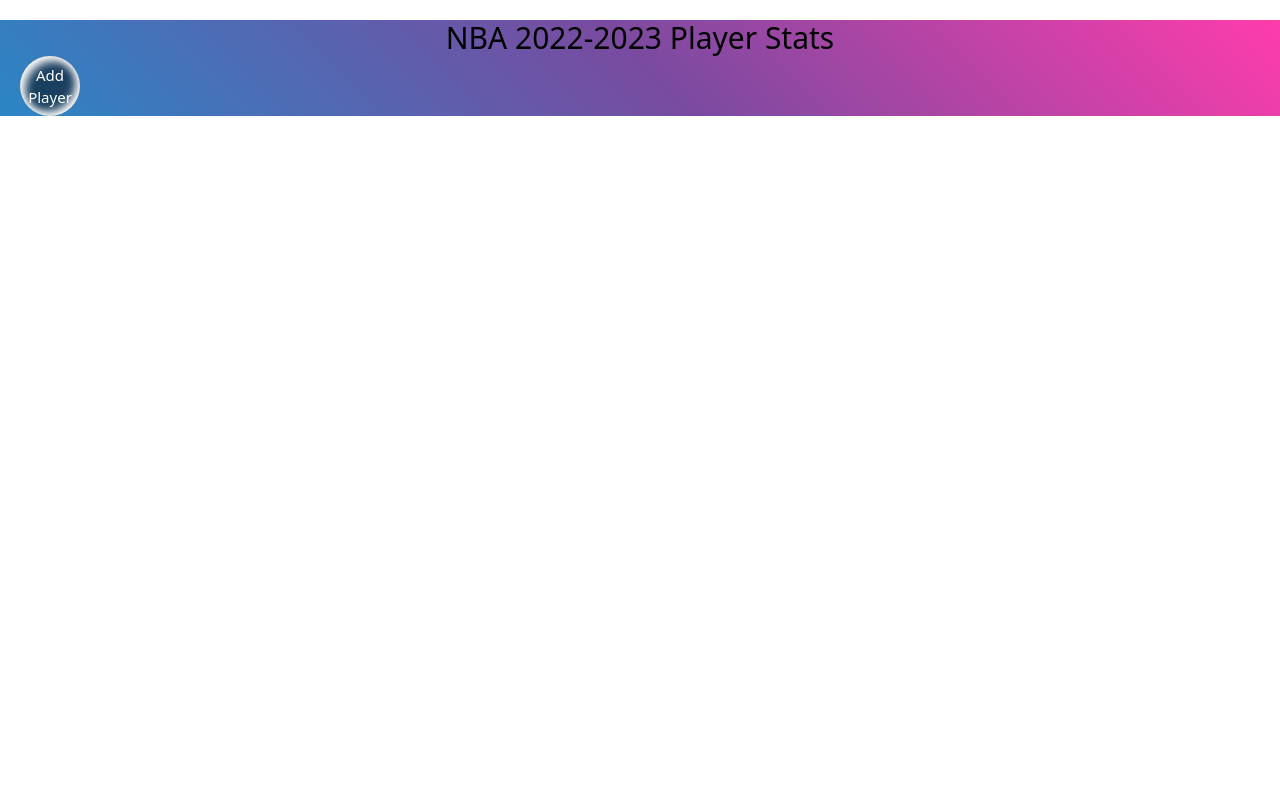
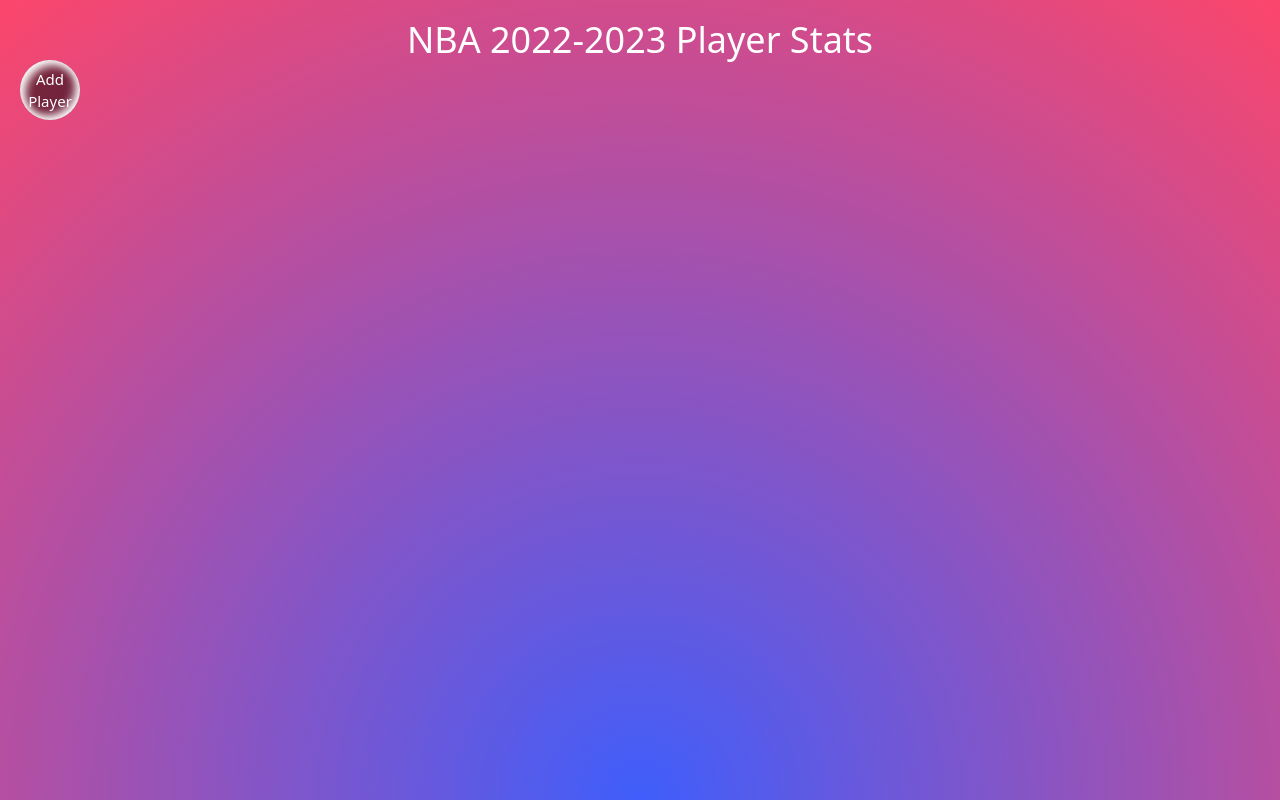
Before and after one commit to vic-tran/nba, a React (Create React App) app: page / in a window 1280 px wide. Shown: the top 800 px of the page. Built offline with nearby package versions, Linux system fonts and the light colour scheme; the HTML template or start-up script is replaced by a standard one.

Commit message:
More css

```diff
--- a/src/App.js
+++ b/src/App.js
@@ -5,7 +5,7 @@
 function App() {
   return (
     <html>
-      <div>
+      <div className="app">
         <Home />
       </div>
     </html>
--- a/src/components/PlayerCardList.jsx
+++ b/src/components/PlayerCardList.jsx
@@ -17,11 +17,11 @@
     setPlayers(newPlayers);
   };
 
-  const MAX_PLAYERS = 5;
+  const MAX_PLAYERS = 6;
 
   return (
     <div>
-      <h2 className="flex justify-center text-3xl mt-5">NBA 2022-2023 Player Stats</h2>
+      <h2 className="flex justify-center text-4xl mt-5 text-white">NBA 2022-2023 Player Stats</h2>
       <div>
         <button className="addPlayer" onClick={handleAddPlayer}>
           Add Player
--- a/src/index.css
+++ b/src/index.css
@@ -8,7 +8,7 @@
     border-radius: 20px;
     border: 1px solid rgba(54,69,98, 0.18);
     padding: 1%;
-    margin-top:15px;
+    margin-top:10px;
     background-color: #27354D;
     background: linear-gradient(
         180deg,
@@ -18,6 +18,7 @@
 }
 
 .addPlayer {
+    display: flex;
     font-size: 15px;
     color: white;
     width: 60px;
@@ -32,10 +33,10 @@
     box-shadow: inset -4px -4px 10px #FFFF, inset 4px 4px 10px 1px #FFFF;
 }
 
-.screen {
-
-    background-color: #1E2A3E;
-    background-color: #FF3CAC;
-    background-image: linear-gradient(225deg, #FF3CAC 0%, #784BA0 50%, #2B86C5 100%);
-
+.app {
+    position: absolute;
+    background: rgb(63,94,251);
+background: radial-gradient(circle, rgba(63,94,251,1) 0%, rgba(252,70,107,1) 100%);
+    min-width: 100%;
+    min-height: 200%;
 }
```
